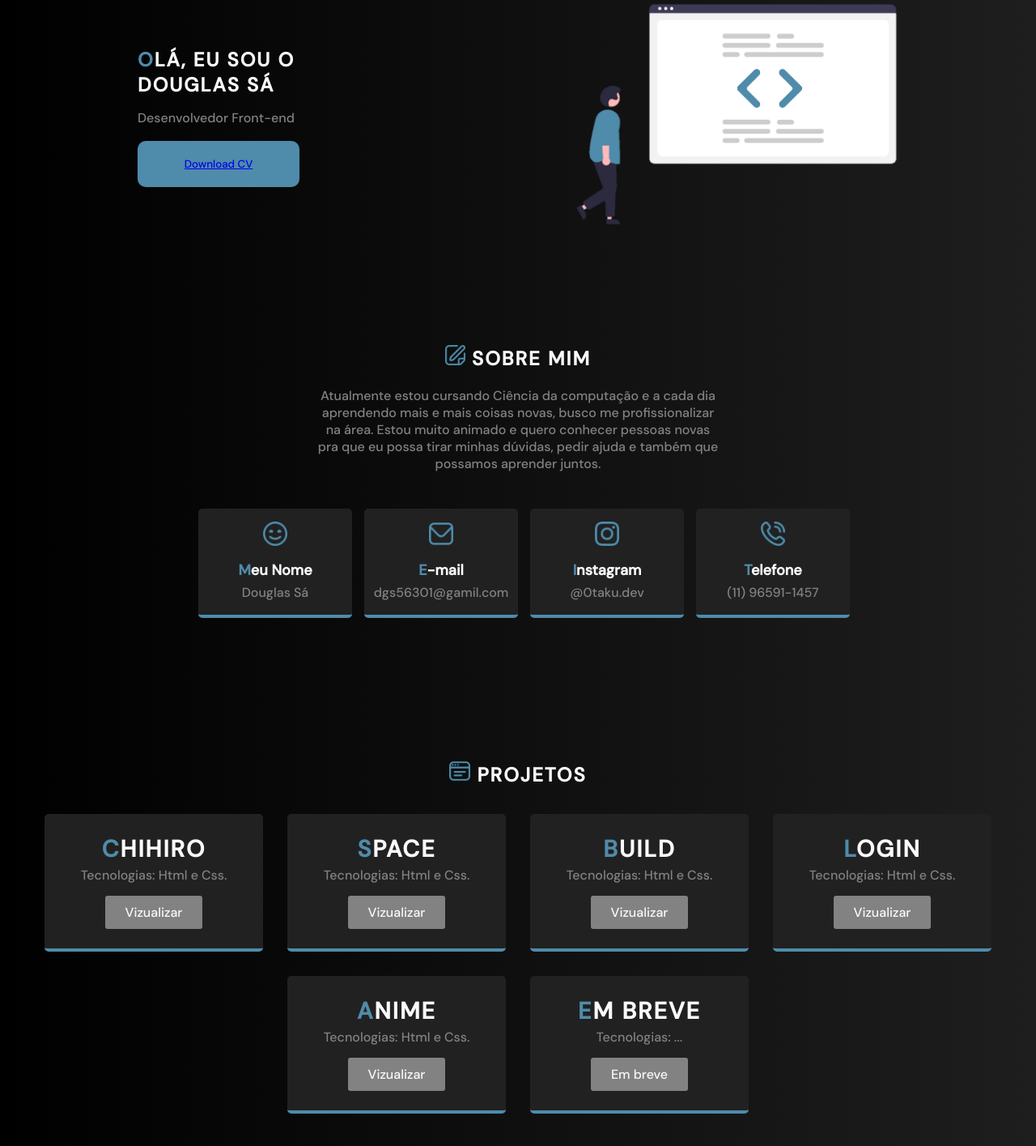
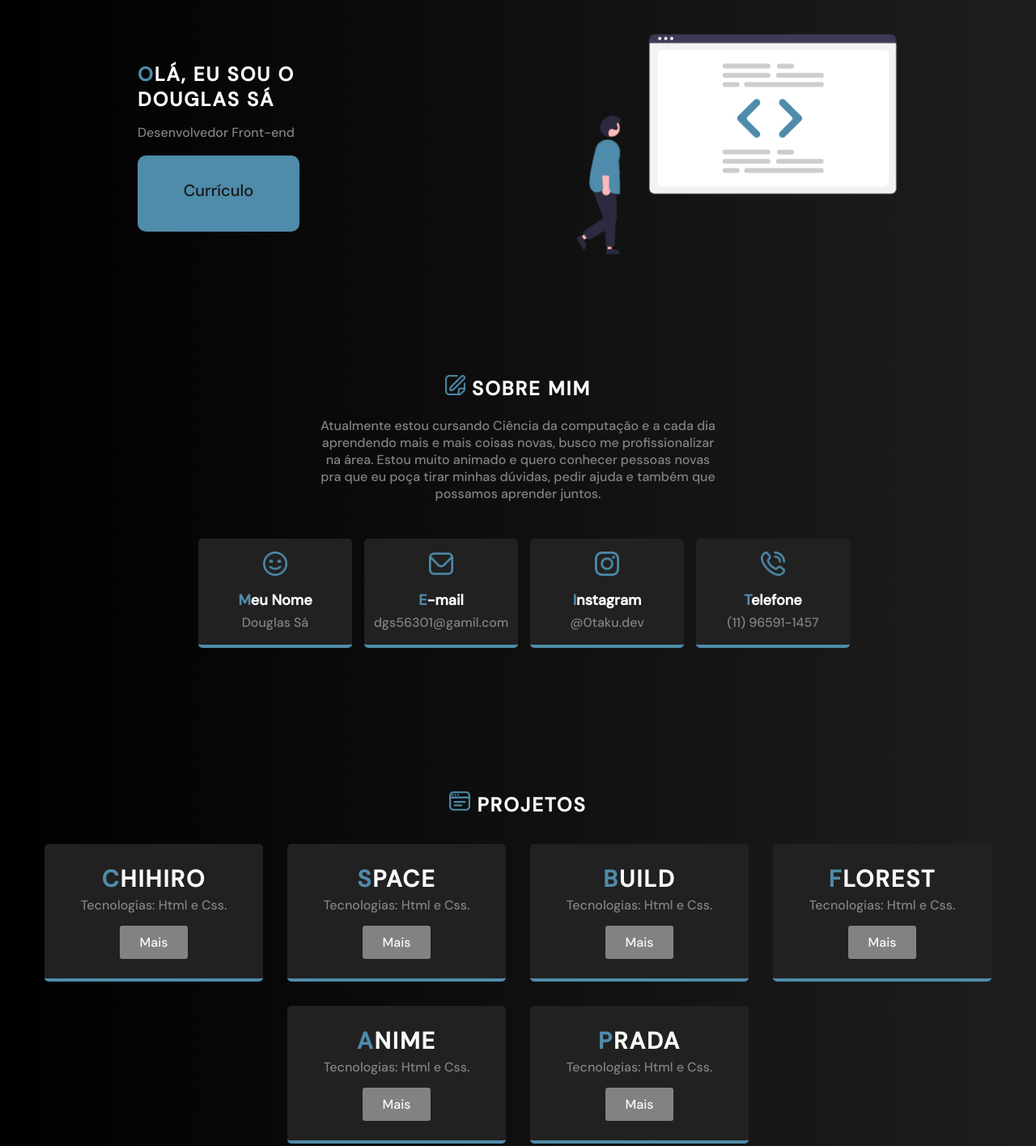
Before and after one commit to darneees/Portifolio-Antigo, a plain HTML site: page index.html in a window 1280 px wide. Shown: the part 94-1509 px from the top of the page at 81% size. Drawn offline with Linux system fonts and the light colour scheme.

Commit message:
Update index.html

```diff
--- a/index.html
+++ b/index.html
@@ -14,8 +14,8 @@
 
 <body>
   <header>
-    <nav id="container">
-      <a href="#" class="logo"><img src="img/icons/port.png" alt="user">Portifólio</a>
+    <nav class="container">
+      <a class="logo"><img src="img/icons/port.png" alt="user">Portifólio</a>
       <ul class="menu">
         <li><a href="#content2">Sobre mim</a></li>
         <li><a href="#content3">Projetos</a></li>
@@ -31,9 +31,11 @@
       <div class="cntTxt">
         <h1>Olá, eu sou o <br> Douglas Sá </h1>
         <p>Desenvolvedor Front-end</p>
-        <button class="bttn">
-          <span><a href="cv/currículo.pdf" download="Currículo">Download CV</a></span>
-        </button>
+          <a href="pdf/Douglas Sa.pdf" download="" class="bttn">
+            <button>
+               <p>Currículo</p>
+            </button>
+          </a>
       </div>
 
       <div class="cntImg">
@@ -47,7 +49,7 @@
       <div class="cnt2">
 
         <h2><img src="img/icons/pen.png" alt="pen">Sobre mim</h2>
-        <p>Atualmente estou cursando Ciência da computação e a cada dia aprendendo mais e mais coisas novas, busco me profissionalizar na área. Estou muito animado e quero conhecer pessoas novas pra que eu possa tirar minhas dúvidas, pedir ajuda e também que possamos aprender juntos.</p>
+        <p>Atualmente estou cursando Ciência da computação e a cada dia aprendendo mais e mais coisas novas, busco me profissionalizar na área. Estou muito animado e quero conhecer pessoas novas pra que eu poça tirar minhas dúvidas, pedir ajuda e também que possamos aprender juntos.</p>
 
       </div>
 
@@ -93,7 +95,7 @@
 
           <h3>chihiro</h3>
           <p>Tecnologias: Html e Css.</p>
-          <a href="https://darneees.github.io/Chihiro/" target="_blank" rel="external">Vizualizar</a>
+          <a href="projecs/chihiro/index.html" target="_blank" rel="external">Mais</a>
 
         </div>
 
@@ -101,7 +103,7 @@
 
           <h3>space</h3>
           <p>Tecnologias: Html e Css.</p>
-          <a href="https://darneees.github.io/Landing-Space/" target="_blank" rel="external">Vizualizar</a>
+          <a href="projecs/space/index.html" target="_blank" rel="external">Mais</a>
 
         </div>
 
@@ -109,15 +111,15 @@
 
           <h3>build</h3>
           <p>Tecnologias: Html e Css.</p>
-          <a href="https://darneees.github.io/Landing-Build/" target="_blank" rel="external">Vizualizar</a>
+          <a href="projecs/building/index.html" target="_blank" rel="external">Mais</a>
 
         </div>
 
         <div class="cnt-Box4">
 
-          <h3>login</h3>
+          <h3>Florest</h3>
           <p>Tecnologias: Html e Css.</p>
-          <a href="https://darneees.github.io/Login/" target="_blank" rel="external">Vizualizar</a>
+          <a href="projecs/florest/index.html" target="_blank" rel="external">Mais</a>
 
         </div>
 
@@ -125,15 +127,15 @@
 
           <h3>anime</h3>
           <p>Tecnologias: Html e Css.</p>
-          <a href="https://darneees.github.io/Anime/" target="_blank" rel="external">Vizualizar</a>
+          <a href="projecs/anime/index.html" target="_blank" rel="external">Mais</a>
 
         </div>
 
         <div class="cnt-Box6">
 
-          <h3>Em breve</h3>
-          <p>Tecnologias: ...</p>
-          <a href="#content3">Em breve</a>
+          <h3>Prada</h3>
+          <p>Tecnologias: Html e Css.</p>
+          <a href="projecs/prada/index.html" target="_blank" rel="external">Mais</a>
 
         </div>
 
@@ -195,9 +197,6 @@
 
     </section>
 
-
-
-
   </main>
 
   <footer id="foot">
@@ -208,6 +207,15 @@
 
     </div>
 
+    <div class="Socailmd">
+        <a href="https://www.linkedin.com/in/douglas-s%C3%A1-5891b8188/" target="_blank">
+          <img src="img/icons/linkedin.png" alt="linkedn">
+        </a>
+        <a href="https://github.com/darneees" target="_blank">
+          <img src="img/icons/github.png" alt="github">
+        </a>
+    </div>
+
   </footer>
 
 </body>
```
